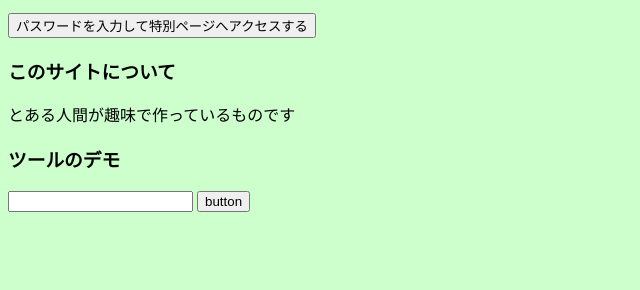
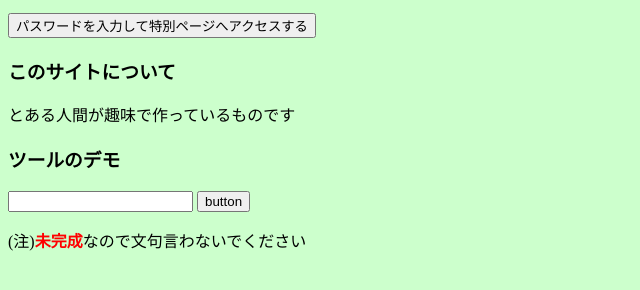
Before and after one commit to zeptoweb/zeptoweb.github.io, a plain HTML site: page index.html in a window 1280 px wide. Shown: the part 116-406 px from the top of the page, without its empty margins (0-640 px from the left). Drawn offline with Linux system fonts and the light colour scheme.

Commit message:
Update index.html

```diff
--- a/index.html
+++ b/index.html
@@ -20,5 +20,6 @@
     <h3>ツールのデモ</h3>
     <input />
     <button >button</button>
+    <p>(注)<strong><span style="color:red">未完成</span></strong>なので文句言わないでください</p>
   </body>
 </html>
```
